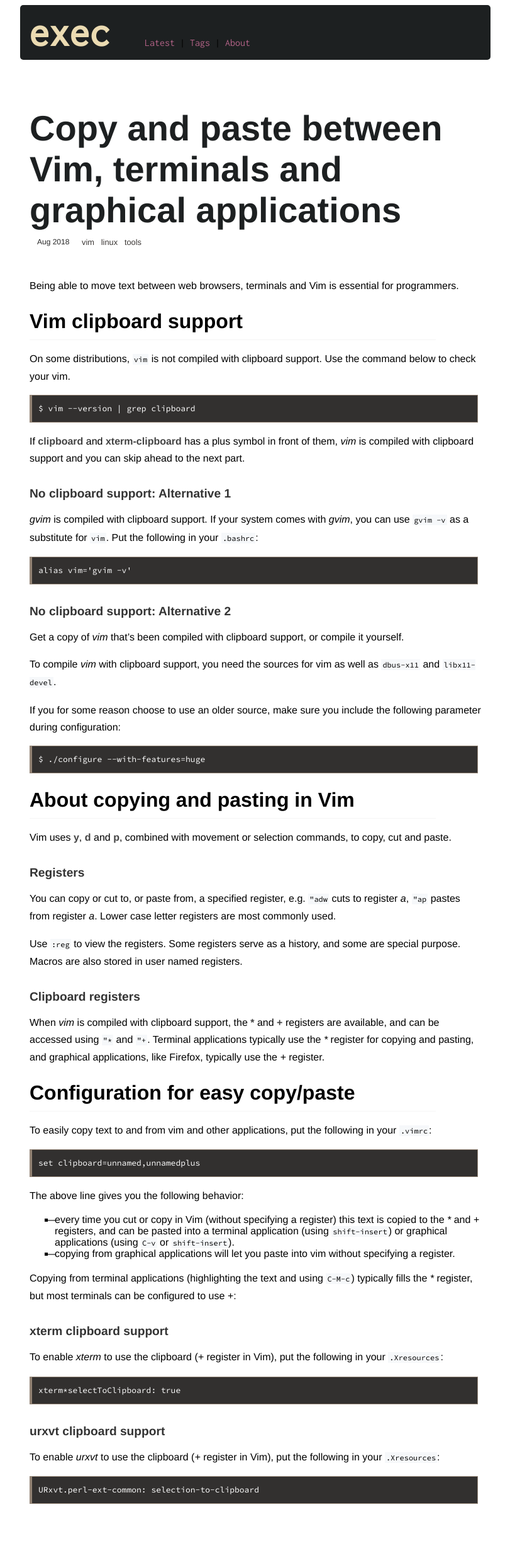
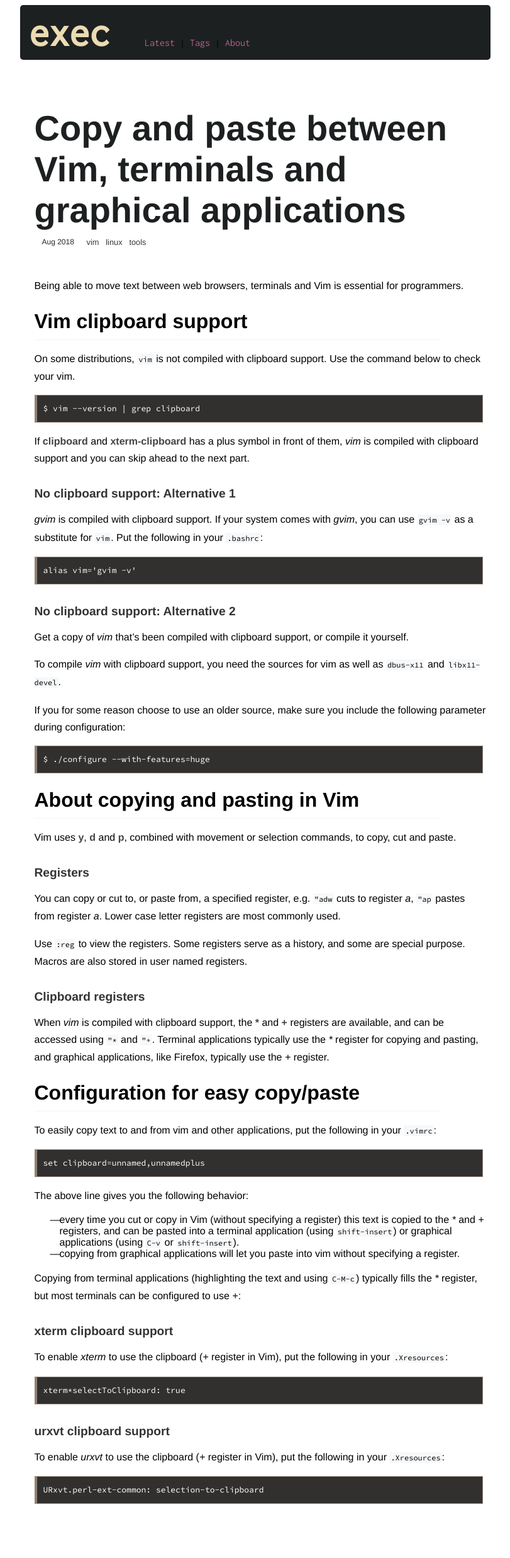
Before and after one commit to execas/execas.github.io, a Jekyll site: the page built from _posts/2018-08-11-copy-and-paste-between-vim-terminals-and-graphical-applications.md, in a window 1280 px wide. Shown: the whole page at 63% size, without its empty margins (234-1045 px from the left). Built offline with Jekyll 4.4.1, drawn with Linux system fonts in a browser that asks for light colours.

Commit message:
Update execas.css

```diff
--- a/css/execas.css
+++ b/css/execas.css
@@ -16,7 +16,7 @@
 }
 
 #wrapper {
-     padding: 30px 15px 70px 15px;
+     padding: 30px 0px 70px 15px;
      max-width: 718px;
      background-color: #ffffff;
      margin: 0 auto;
@@ -259,7 +259,7 @@
 */
 
 .post ul {
-     list-style-type:square;
+     list-style-type:none;
 }
 
 /* from https://codepen.io/andresdhn/pen/meNwoy */
```
